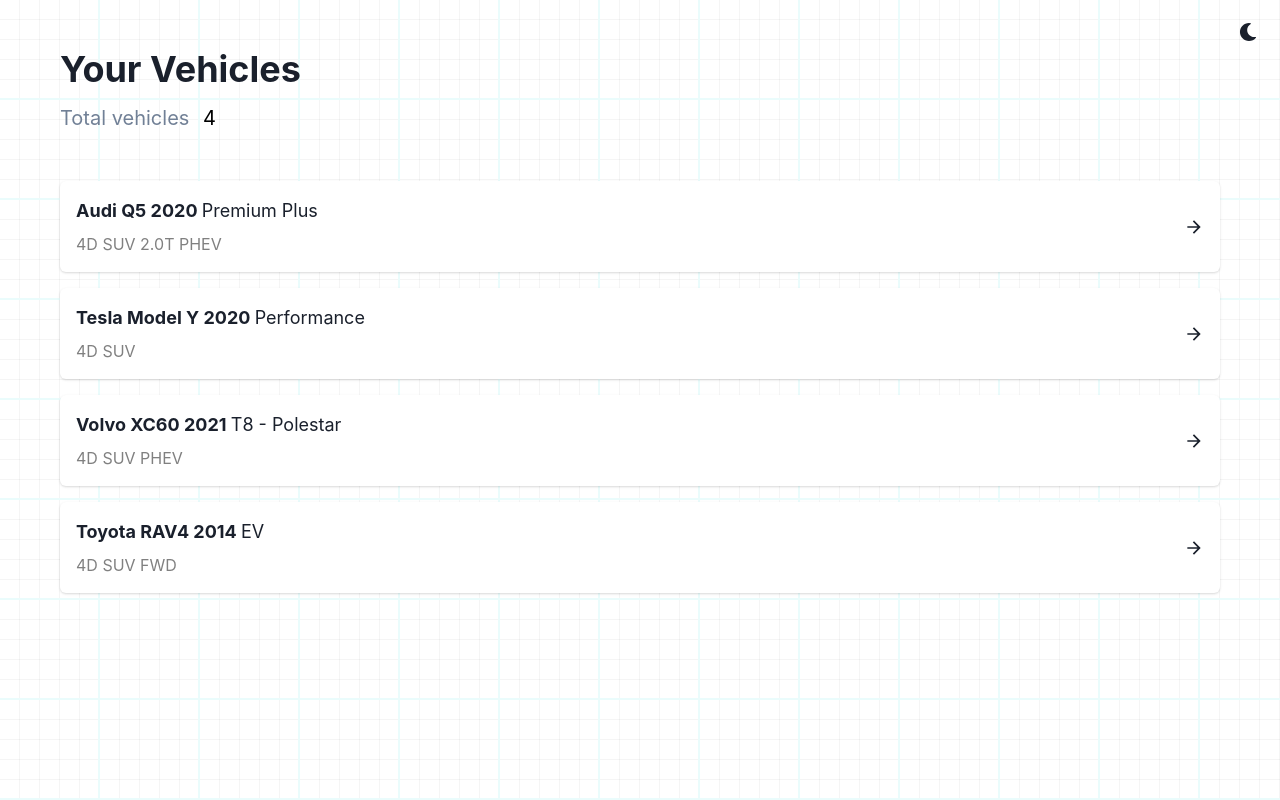
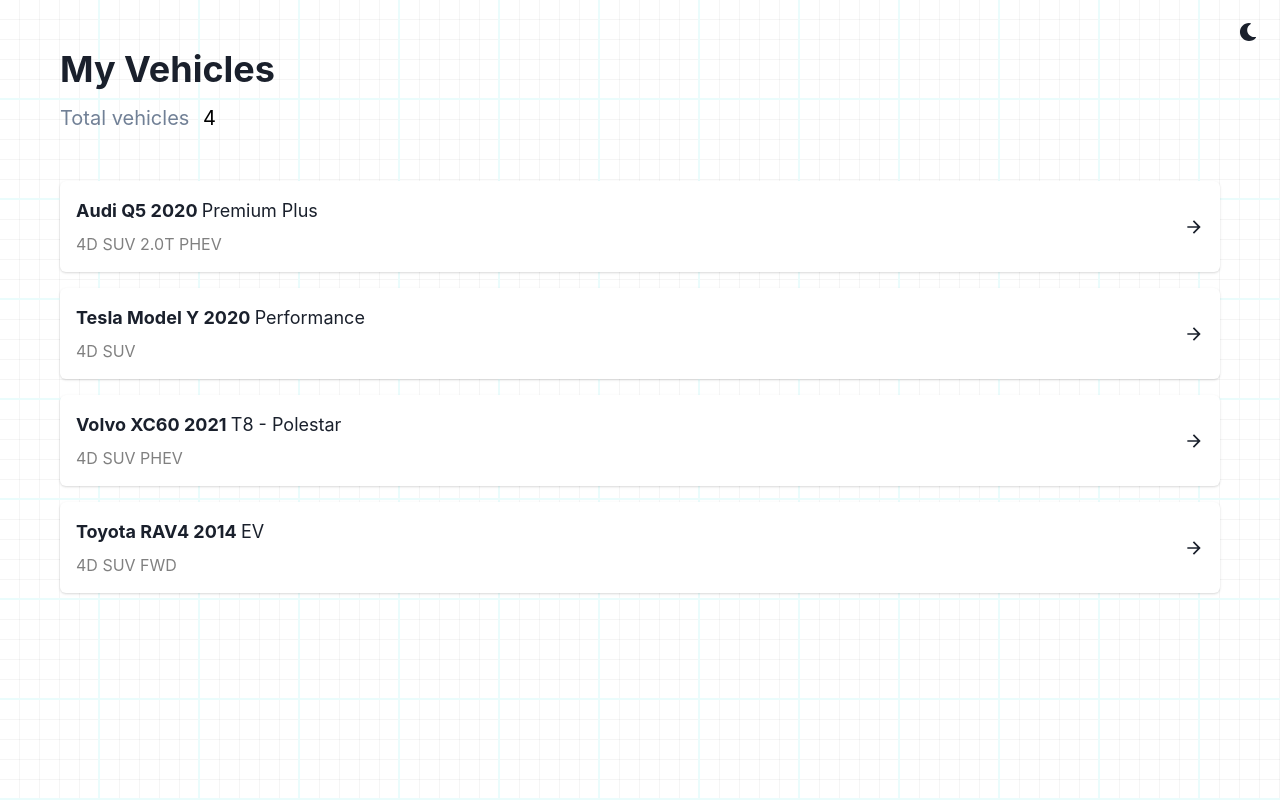
Before and after one commit to hannahjin/clean-air-vehicle-owners-portal, a React (Create React App) app: page / in a window 1280 px wide. Built offline with nearby package versions, Linux system fonts and the light colour scheme; data requests are answered from the project's data file.

Commit message:
feat: add back link to 'My Vehicles' page

```diff
--- a/src/routes/vehicles/VehicleInfo.tsx
+++ b/src/routes/vehicles/VehicleInfo.tsx
@@ -1,6 +1,6 @@
 import { memo } from "react";
 
-import { ChevronDownIcon } from "@chakra-ui/icons";
+import { ChevronDownIcon, ChevronLeftIcon } from "@chakra-ui/icons";
 import {
   Card,
   Heading,
@@ -17,7 +17,7 @@
 import { useQuery } from "@tanstack/react-query";
 import capitalize from "capitalize";
 import { Helmet } from "react-helmet";
-import { useParams } from "react-router-dom";
+import { Link, useParams } from "react-router-dom";
 import {
   ResponsiveContainer,
   Bar,
@@ -214,6 +214,13 @@
       <Helmet>
         <title>Vehicle</title>
       </Helmet>
+      <Link to="/vehicles">
+        <HStack as="span" spacing={1}>
+          <ChevronLeftIcon />
+          <Text as="span">Back to My Vehicles</Text>
+        </HStack>
+      </Link>
+      <Spacer height={6} />
       <VehicleContent vehicleId={vehicleId} />
     </NetworkBoundary>
   );
--- a/src/routes/vehicles/VehiclesList.tsx
+++ b/src/routes/vehicles/VehiclesList.tsx
@@ -83,9 +83,9 @@
   return (
     <>
       <Helmet>
-        <title>Your Vehicles</title>
+        <title>My Vehicles</title>
       </Helmet>
-      <Heading as="h1">Your Vehicles</Heading>
+      <Heading as="h1">My Vehicles</Heading>
       <NetworkBoundary fallback={<Fallback />}>
         <VehiclesListContent />
       </NetworkBoundary>
```
